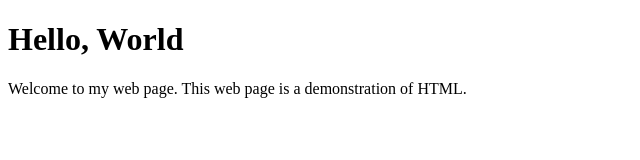
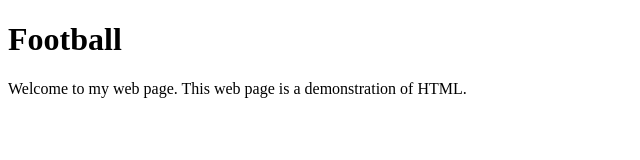
Before and after one commit to Barrett879/Football, a plain HTML site: page index.html in a window 1280 px wide. Shown: the whole page, without its empty margins (0-640 px from the left). Drawn offline with Linux system fonts and the light colour scheme.

Commit message:
Update index.html

```diff
--- a/index.html
+++ b/index.html
@@ -2,7 +2,8 @@
 <html>
  <head><title>Example web page</title></head>
  <body>
-   <h1>Hello, World</h1>
+   <h1>Football</h1>
+
    <p>
      Welcome to my web page.  This
      web page is a demonstration of
```
